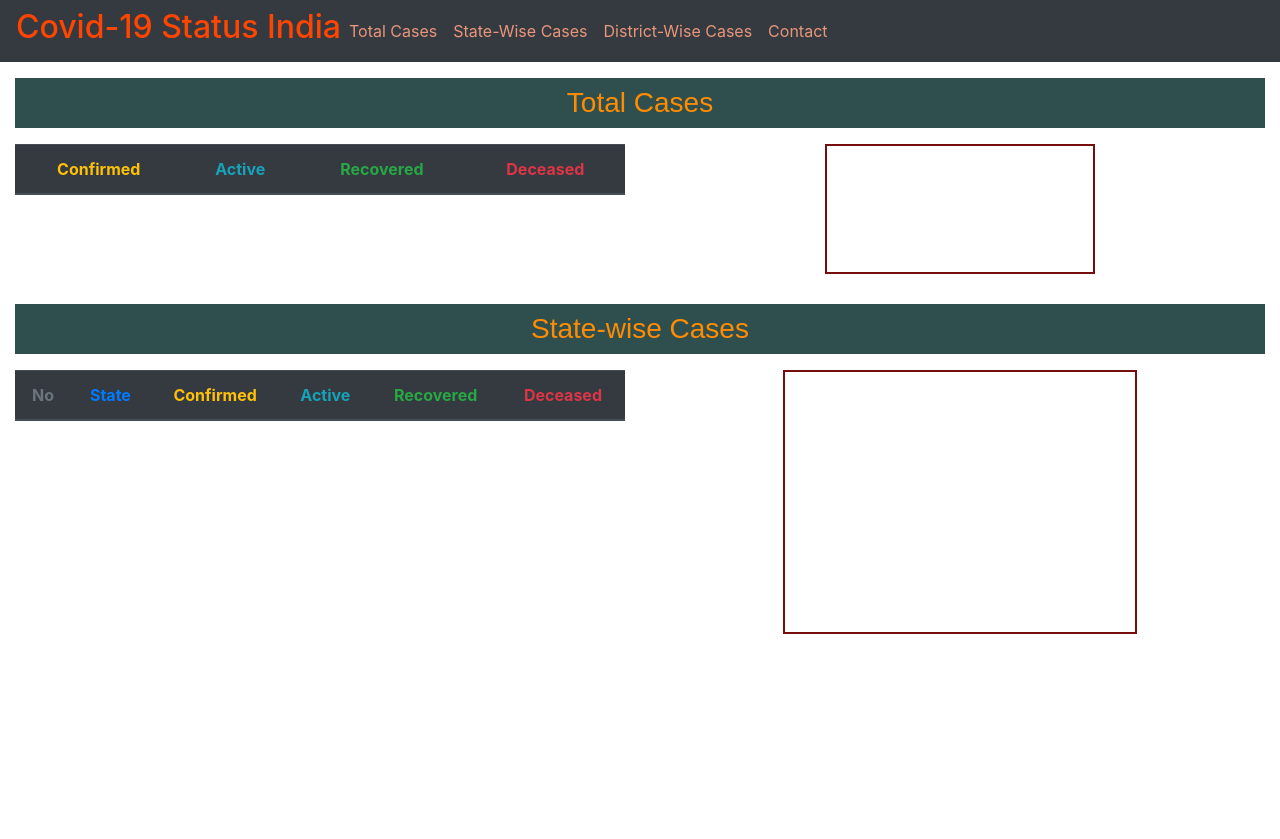
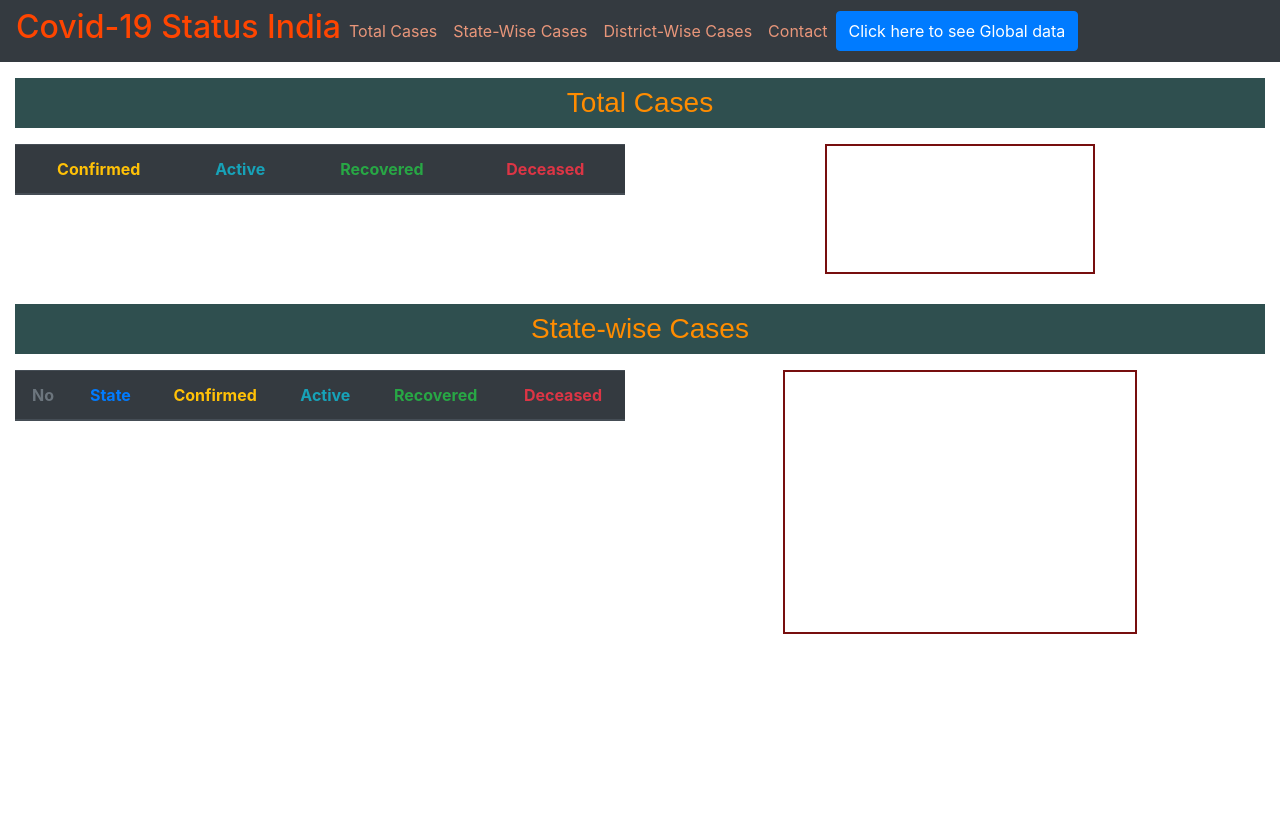
Before and after one commit to apdsr/Covid19StatusIndiaANDGlobal, a plain HTML site: page index.html in a window 1280 px wide. Shown: the top 839 px of the page. Drawn offline with nearby package versions, Linux system fonts and the light colour scheme; no server answers.

Commit message:
global data link btn added

```diff
--- a/index.html
+++ b/index.html
@@ -27,6 +27,7 @@
                     <a class="nav-link" href="#statesection" style="color: darksalmon;">State-Wise Cases</a>
                     <a class="nav-link" href="#districtsection" style="color: darksalmon;">District-Wise Cases</a>
                     <a class="nav-link" href="#contact" style="color: darksalmon;">Contact</a>
+                    <button class="btn btn-primary">Click here to see Global data</button>
                 </div>
             </div>
         </nav>
```
